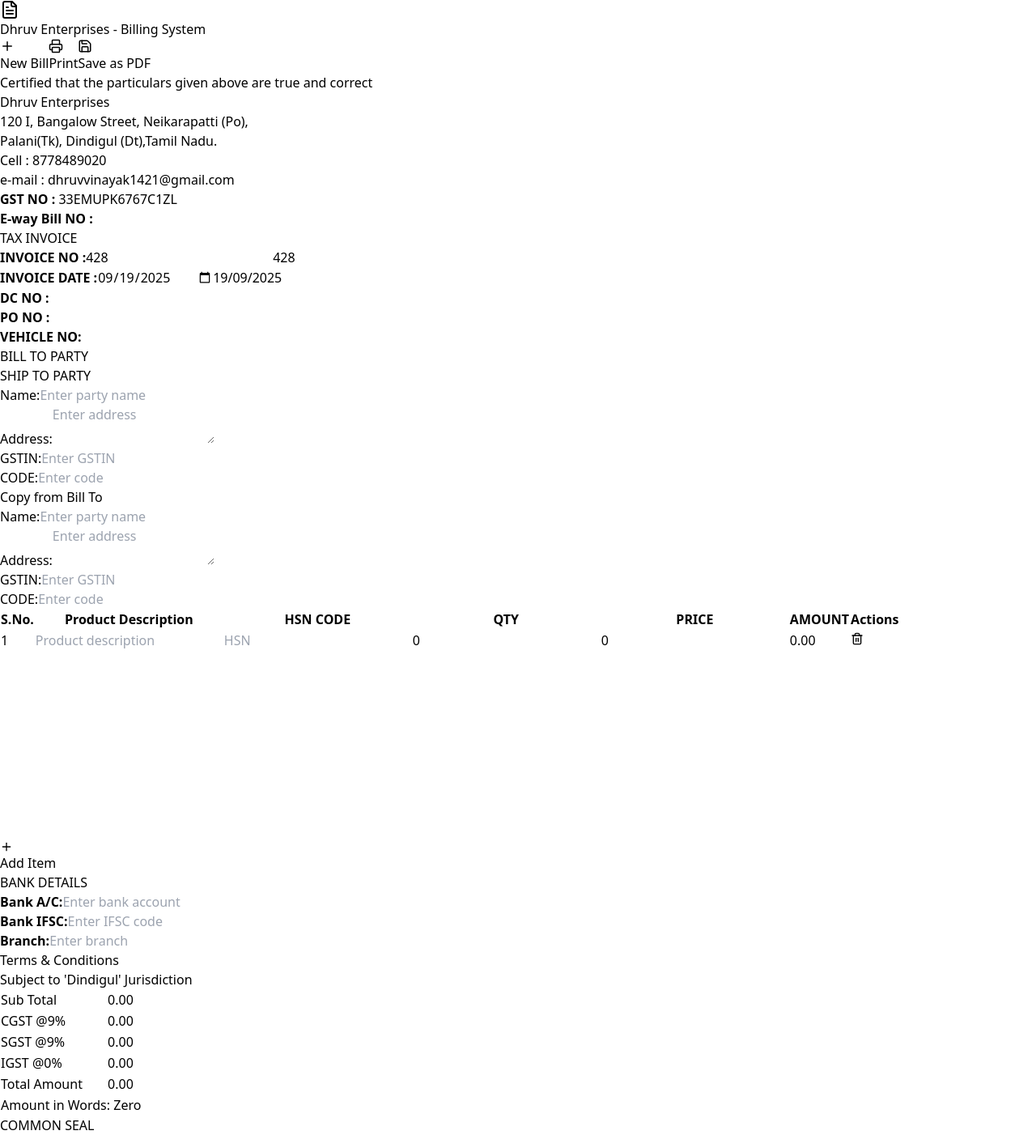
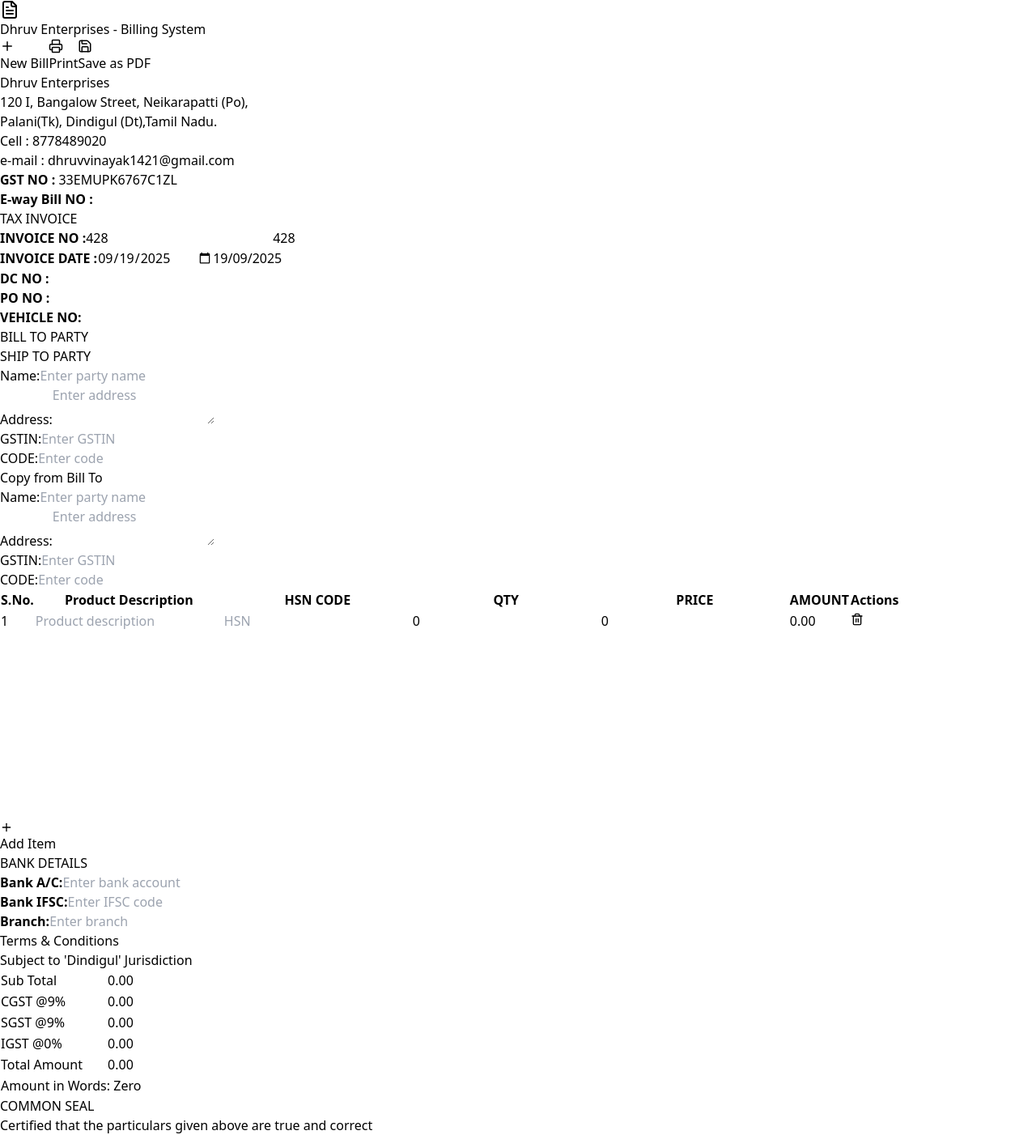
Before and after one commit to nkprannesh12/dhruv_enterprises, a React (Vite) app: page / in a window 1280 px wide. Shown: the top 1402 px of the page at 81% size. Built offline with nearby package versions, Linux system fonts and the light colour scheme; the HTML template or start-up script is replaced by a standard one.

Commit message:
Changed the Text in the AUTHORIZED SIGNATORY area

```diff
--- a/src/components/BillingApp.jsx
+++ b/src/components/BillingApp.jsx
@@ -139,9 +139,6 @@
           {/* --- Invoice Body --- */}
           <div ref={invoiceRef} className="p-4 sm:p-6 bg-white" id="invoice-content">
             <div className="border-2 border-black mb-4">
-              <div className="text-center text-xs p-1 border-b-2 border-black">
-                Certified that the particulars given above are true and correct
-              </div>
               <div className="flex flex-col sm:flex-row">
                 <div className="flex-1 p-4 border-b-2 sm:border-b-0 sm:border-r-2 border-black">
                   <h2 className="text-xl font-bold text-center mb-2">Dhruv Enterprises</h2>
@@ -348,11 +345,14 @@
                 </div>
                 <div className="flex-1 p-4 text-center">
                   <div className="h-24 flex flex-col justify-between">
+                    <div className="text-center text-xs p-1 border-b-2 border-black">
+                    Certified that the particulars given above are true and correct
+                      <p className="font-bold text-sm">FOR: Dhruv Enterprises</p>
+              </div>
                     <div className="flex-grow flex items-center justify-center">
                       <img src={signatureImage} alt="Signature" className="h-12" />
                     </div>
                     <div>
-                      <p className="font-bold text-sm">FOR: Dhruv Enterprises</p>
                       <p className="font-bold text-sm">AUTHORIZED SIGNATORY</p>
                     </div>
                   </div>
```
